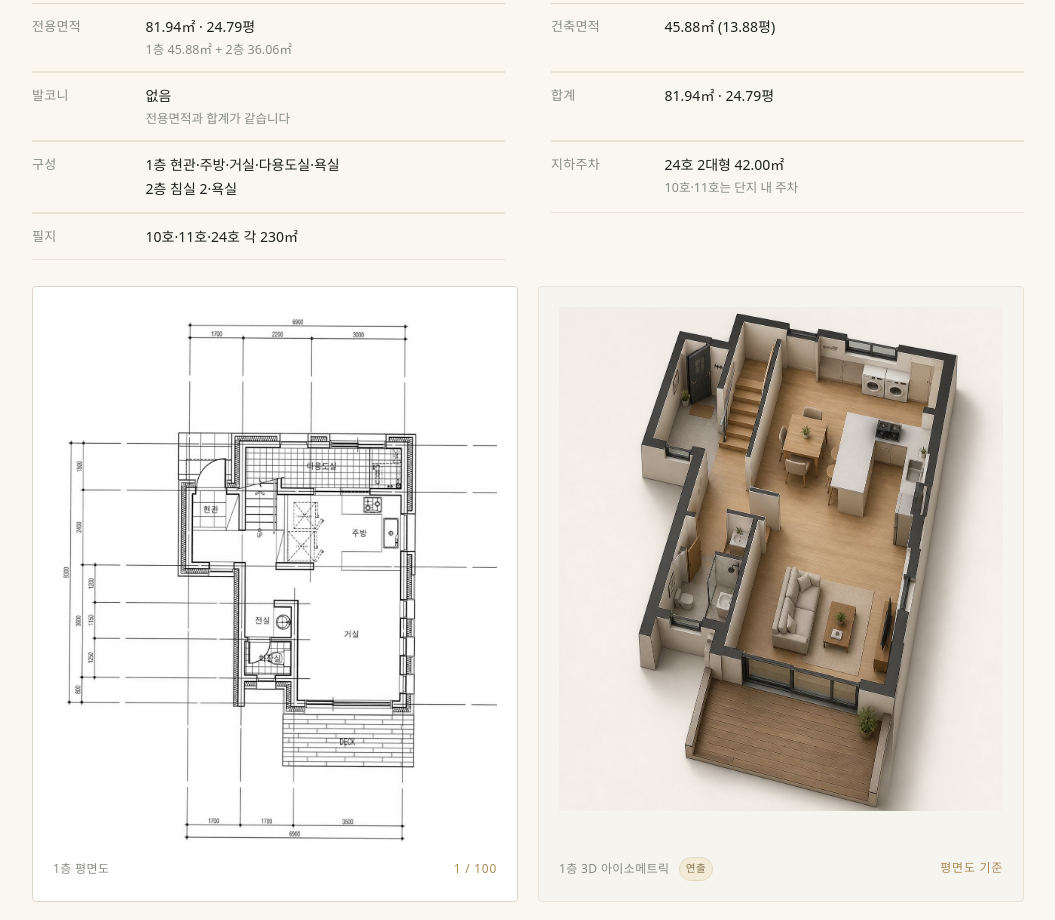
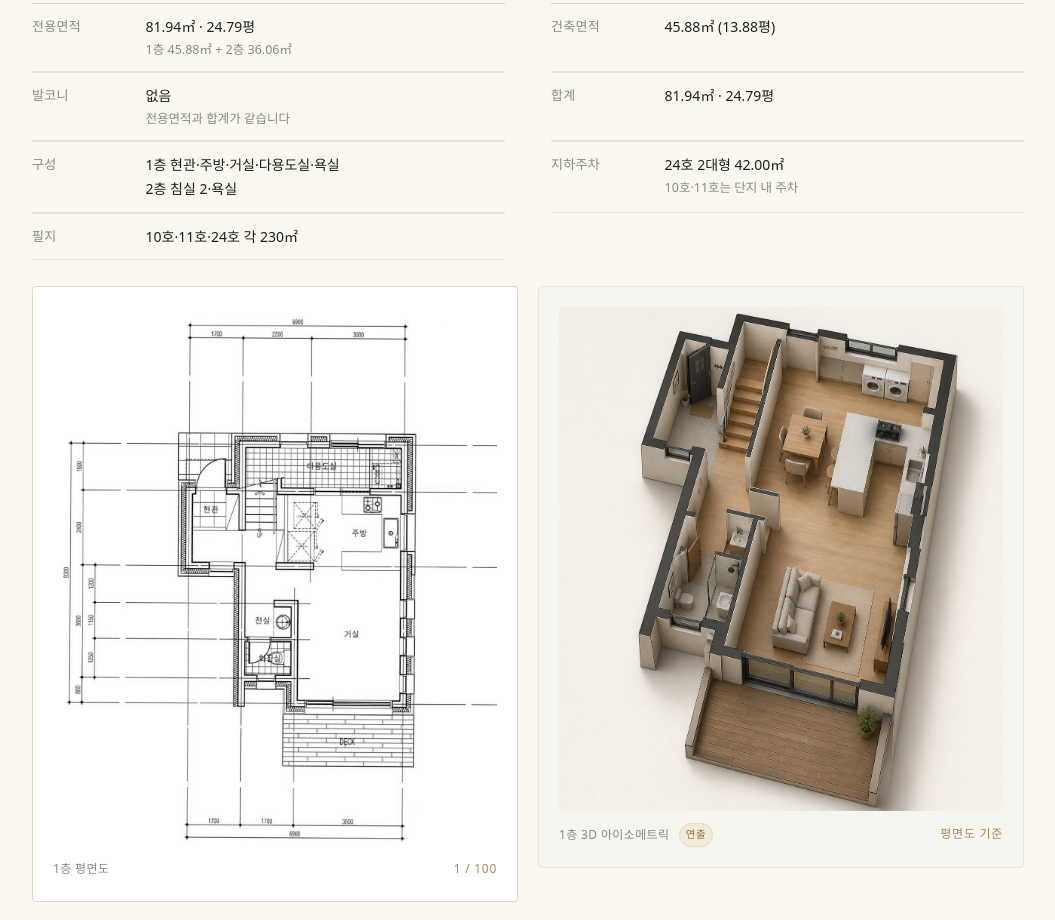
Before and after one commit to ongtnt02/ongtnt02.github.io, a plain HTML site: page everpine/homes.html in a window 1280 px wide. Shown: the part 1196-2116 px from the top of the page, without its empty margins (112-1167 px from the left). Drawn offline with Linux system fonts and the light colour scheme.

Commit message:
everpine: 도면·아이소메트릭 카드를 각자 자연 높이로 정렬

```diff
--- a/everpine/homes.html
+++ b/everpine/homes.html
@@ -6,7 +6,7 @@
 <title>세대와 도면 — 24형·27형·32형·43형 | 에버파인</title>
 <meta name="description" content="에버파인 24세대의 타입별 평면도와 입면도, 면적, 필지별 대지면적·지하주차박스를 정리했습니다. 24형 3세대, 27형 11세대, 32형 9세대, 43형 1세대.">
 <meta name="robots" content="noindex, nofollow">
-<link rel="stylesheet" href="styles.css?v=iso1">
+<link rel="stylesheet" href="styles.css?v=iso2">
 </head>
 <body>
 <a class="skip-link" href="#main">본문으로 바로 가기</a>
--- a/everpine/styles.css
+++ b/everpine/styles.css
@@ -944,6 +944,7 @@ tbody th {
 /* ---------- 평면도 + 3D 아이소메트릭 나란히 배치 ---------- */
 .plan-iso {
   display: grid;
+  align-items: start;
   gap: 16px;
   margin-top: 26px;
 }
@@ -955,8 +956,8 @@ tbody th {
 
 .plan-iso .sheet img { width: 100%; height: auto; }
 
-/* 캐프션은 카드 높이가 달라도 아래에 붙여 정렬 */
-.plan-iso .sheet figcaption { margin-top: auto; padding-top: 12px; }
+/* 캐프션은 이미지 바로 아래에 붙인다 (도면·렌더 높이가 달라도 각자 자연 높이) */
+.plan-iso .sheet figcaption { padding-top: 2px; }
 
 /* 3D 아이소메트릭은 따뜻한 아이보리 바탕으로 도면과 구분 */
 .sheet-iso {
```
